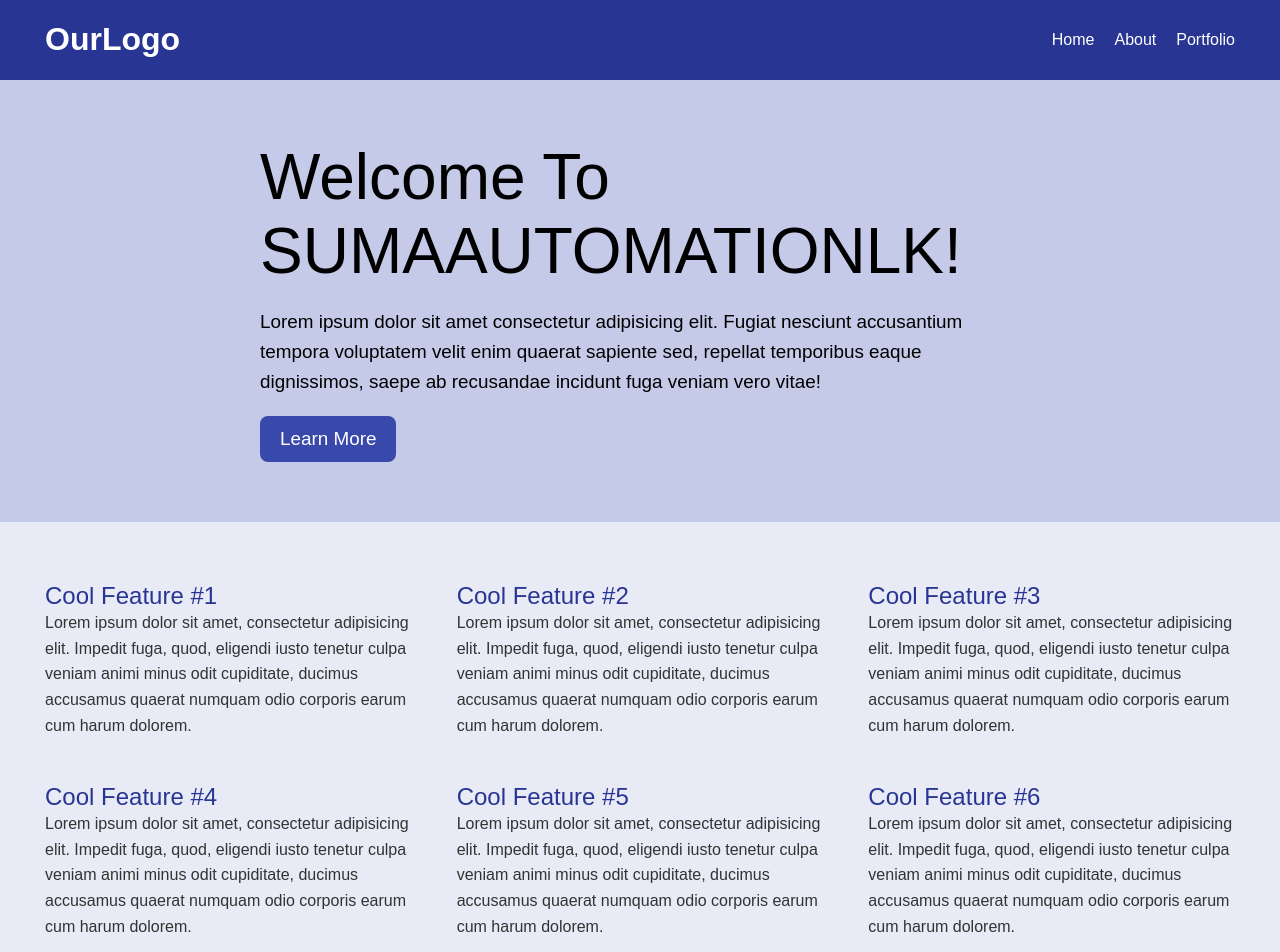
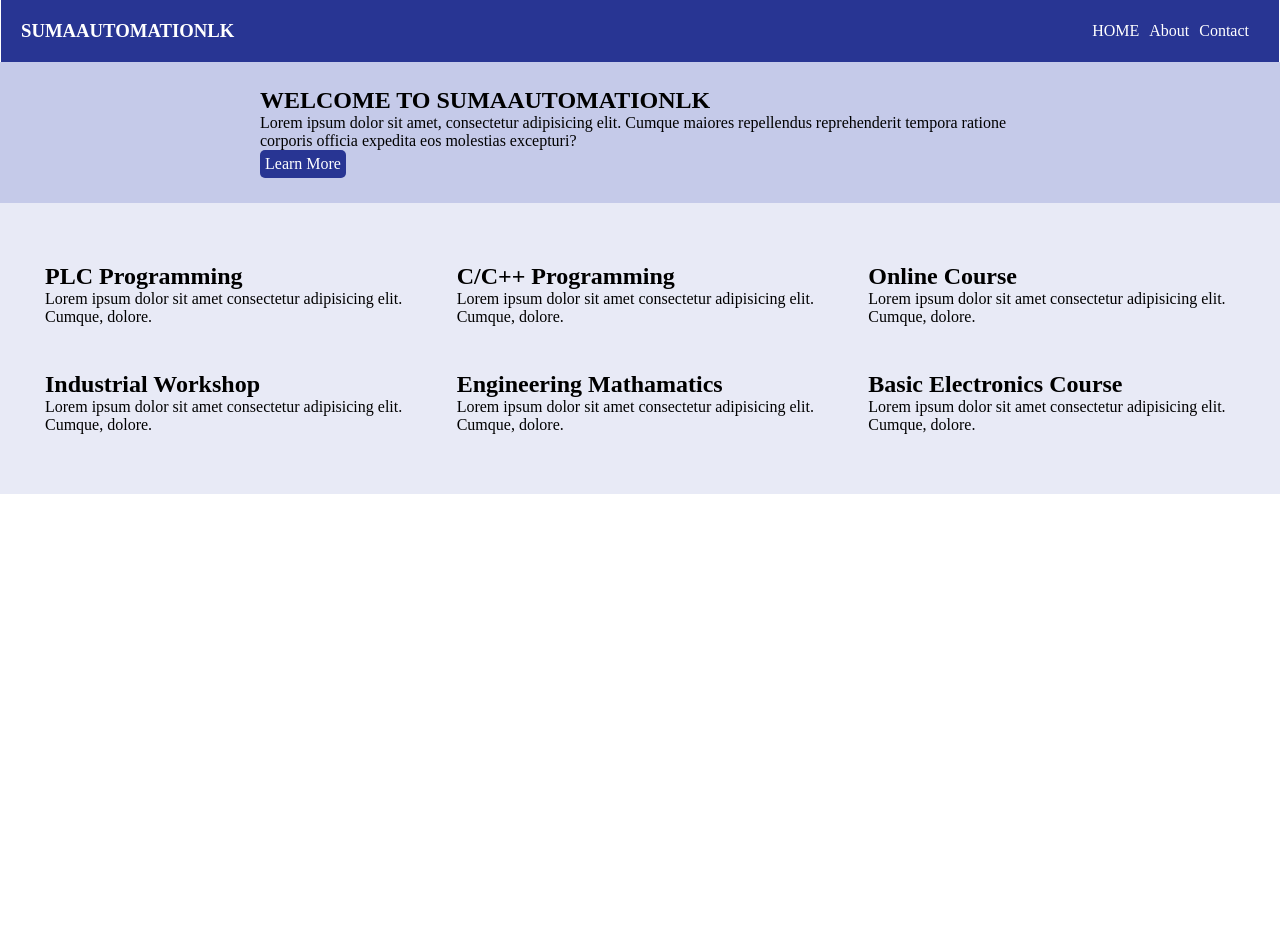
Before and after one commit to sumaInovation/frontend, a React (Create React App) app: page / in a window 1280 px wide. Shown: the top 952 px of the page. After the commit the page ends 800 px from the top, so only its background shows below. Built offline with nearby package versions, Linux system fonts and the light colour scheme; the HTML template or start-up script is replaced by a standard one.

Commit message:
remove images

```diff
--- a/src/App.js
+++ b/src/App.js
@@ -1,11 +1,15 @@
 
 import './App.css';
-import Test from './Component/Test.js';
+import Banner from './Component/Banner';
+import Features from './Component/Features';
+import Header from './Component/Header';
 
 function App() {
   return (
     <>
-    <Test/>
+    <Header/>
+    <Banner/>
+    <Features/>
     </>
 
   );
--- a/src/Component/Banner.js
+++ b/src/Component/Banner.js
@@ -6,7 +6,7 @@ const Banner = () => {
     <div className="banner">
     <div className="banner-inner">
     <h1>WELCOME TO  SUMAAUTOMATIONLK</h1>
-    <img src="https://www.hmkdirect.com/images/1_products/control/plc_based_motion/s7-1500_header.pagespeed.1499076938.jpg/rs-960x10000a.jpg"></img>
+
 
     <p>Lorem ipsum dolor sit amet, consectetur adipisicing elit. Cumque maiores repellendus reprehenderit tempora ratione corporis officia expedita eos molestias excepturi?</p>
     <a href="#">Learn More</a>
--- a/src/Component/Test.js
+++ b/src/Component/Test.js
@@ -24,28 +24,28 @@ const Test = () => {
 <div className="features">
   <div className="features-inner">
     <div className="featured-item">
-      <h3>Cool Feature #1</h3>
+      <h3>PLC Programming</h3>
       <p>Lorem ipsum dolor sit amet, consectetur adipisicing elit. Impedit fuga, quod, eligendi iusto tenetur culpa veniam animi minus odit cupiditate, ducimus accusamus quaerat numquam odio corporis earum cum harum dolorem.</p>
     </div>
     <div className="featured-item">
-      <h3>Cool Feature #2</h3>
+      <h3>C/C++ Programming</h3>
       <p>Lorem ipsum dolor sit amet, consectetur adipisicing elit. Impedit fuga, quod, eligendi iusto tenetur culpa veniam animi minus odit cupiditate, ducimus accusamus quaerat numquam odio corporis earum cum harum dolorem.</p>
     </div>
     <div className="featured-item">
-      <h3>Cool Feature #3</h3>
+      <h3>Online Course</h3>
       <p>Lorem ipsum dolor sit amet, consectetur adipisicing elit. Impedit fuga, quod, eligendi iusto tenetur culpa veniam animi minus odit cupiditate, ducimus accusamus quaerat numquam odio corporis earum cum harum dolorem.</p>
     </div>
 
     <div className="featured-item">
-      <h3>Cool Feature #4</h3>
+      <h3>Industrial Workshop</h3>
       <p>Lorem ipsum dolor sit amet, consectetur adipisicing elit. Impedit fuga, quod, eligendi iusto tenetur culpa veniam animi minus odit cupiditate, ducimus accusamus quaerat numquam odio corporis earum cum harum dolorem.</p>
     </div>
     <div className="featured-item">
-      <h3>Cool Feature #5</h3>
+      <h3>Parctical sessions</h3>
       <p>Lorem ipsum dolor sit amet, consectetur adipisicing elit. Impedit fuga, quod, eligendi iusto tenetur culpa veniam animi minus odit cupiditate, ducimus accusamus quaerat numquam odio corporis earum cum harum dolorem.</p>
     </div>
     <div className="featured-item">
-      <h3>Cool Feature #6</h3>
+      <h3>Basic Electronic course</h3>
       <p>Lorem ipsum dolor sit amet, consectetur adipisicing elit. Impedit fuga, quod, eligendi iusto tenetur culpa veniam animi minus odit cupiditate, ducimus accusamus quaerat numquam odio corporis earum cum harum dolorem.</p>
     </div>
     <div className="featured-item">
```
